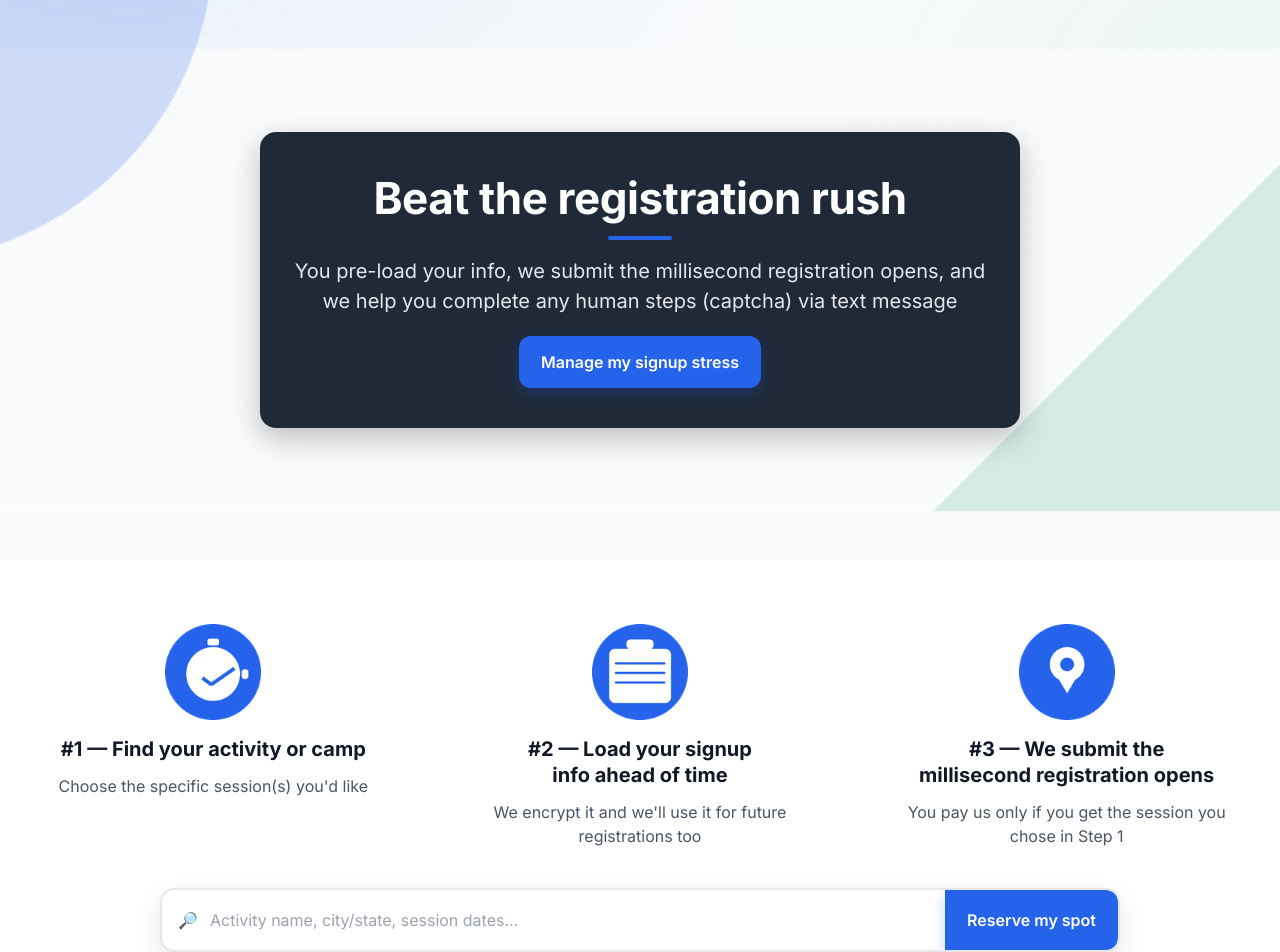
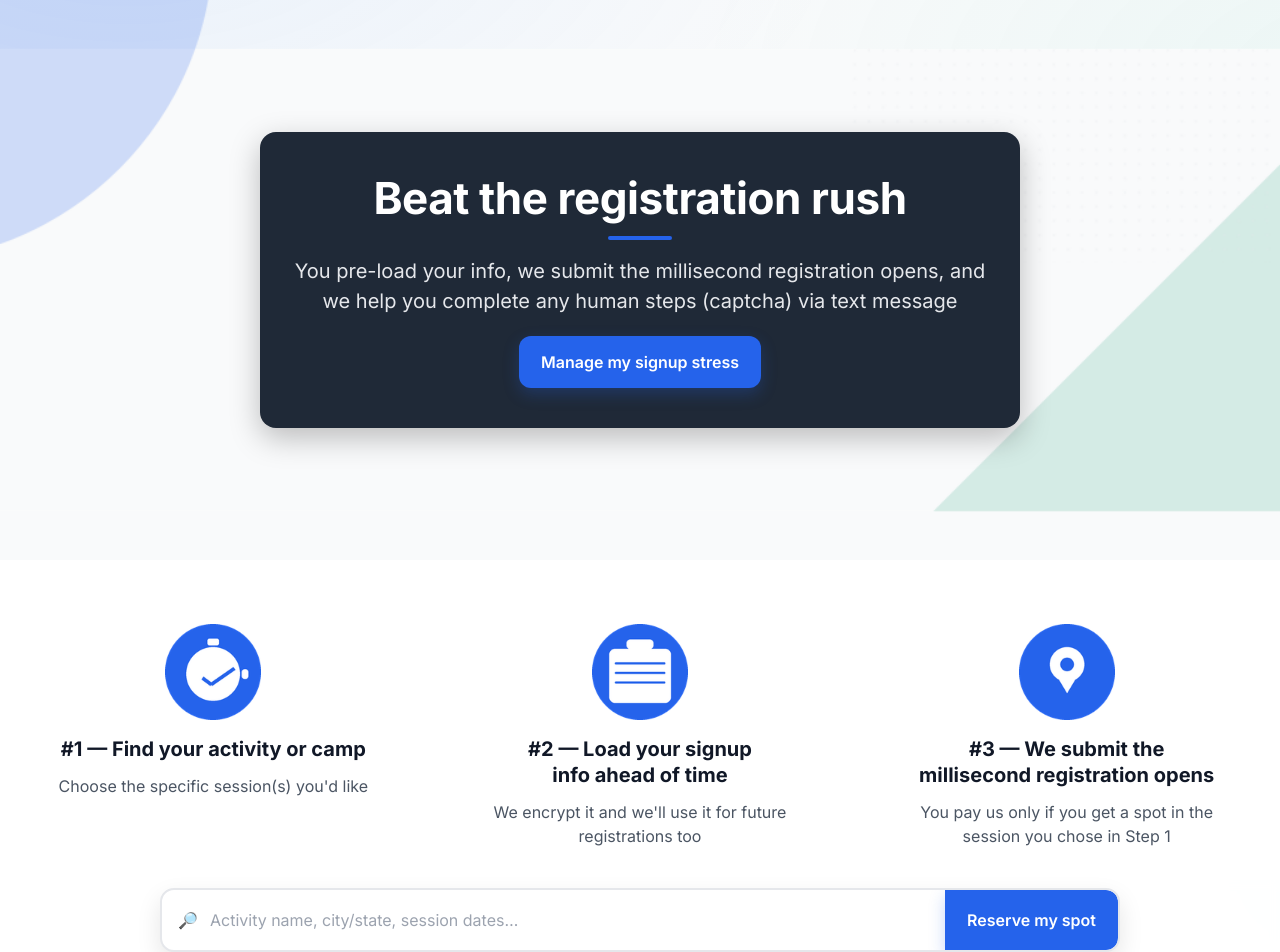
Before and after one commit to MattMessinger1/camp-guardian-angel, a React (Vite) app: page / in a window 1280 px wide. Shown: the top 952 px of the page. Built offline with nearby package versions, Linux system fonts and the light colour scheme.

Commit message:
Update payment condition text
Update text to clarify payment is for securing a spot in the chosen session.

```diff
--- a/src/pages/Home.tsx
+++ b/src/pages/Home.tsx
@@ -71,7 +71,7 @@ const HomePage = () => {
               {
                 stepNum: 3,
                 title: "#3 — We submit the millisecond registration&nbsp;opens",
-                description: "You pay us only if you get the session you chose in Step 1",
+                description: "You pay us only if you get a spot in the session you chose in Step 1",
               }
             ].map((step, index) => {
               return (
```
